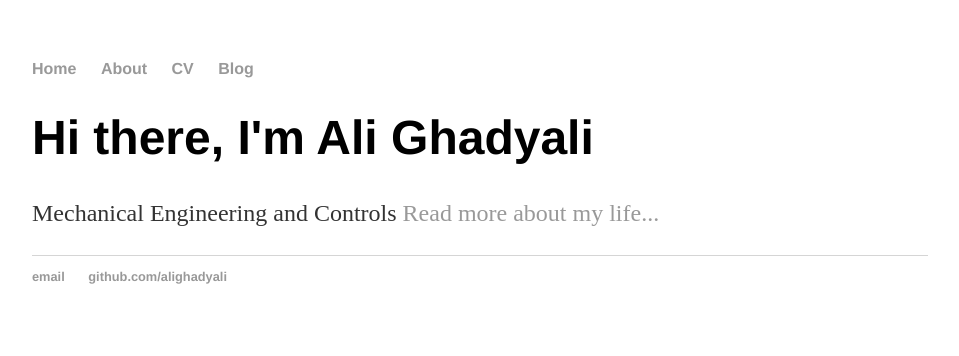
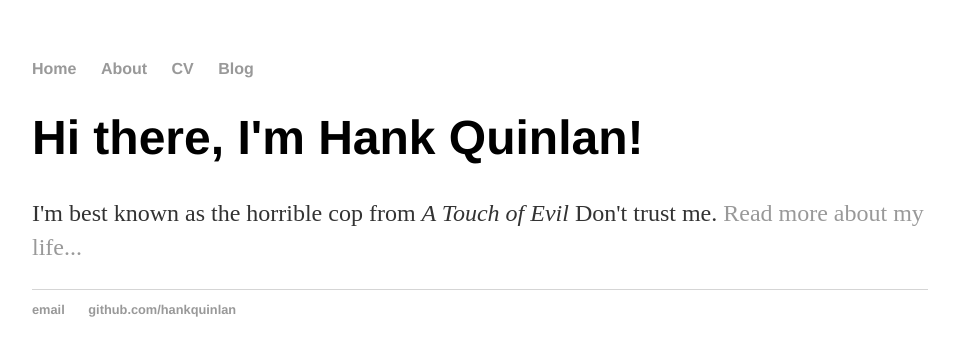
Before and after one commit to alighadyali/alighadyali.github.io, a Jekyll site: the page built from index.html, in a window 1280 px wide. Shown: the top 356 px of the page, without its empty margins (160-1119 px from the left). Built offline with Jekyll 4.4.1, drawn with Linux system fonts in a browser that asks for light colours.

Commit message:
Update index.html

```diff
--- a/index.html
+++ b/index.html
@@ -1,29 +1,8 @@
-<!DOCTYPE html>
-<html>
-	<head>
-		<title>Hank Quinlan, Horrible Cop</title>
-		<link rel="stylesheet" type="text/css" href="/css/main.css">
-	</head>
-	<body>
-		<nav>
-    		<ul>
-        		<li><a href="/">Home</a></li>
-	        	<li><a href="/about">About</a></li>
-        		<li><a href="/cv">CV</a></li>
-        		<li><a href="/blog">Blog</a></li>
-    		</ul>
-		</nav>
-		<div class="container">
-    		<div class="blurb">
-        		<h1>Hi there, I'm Ali Ghadyali</h1>
-				<p>Mechanical Engineering and Controls  <a href="/about">Read more about my life...</a></p>
-    		</div><!-- /.blurb -->
-		</div><!-- /.container -->
-		<footer>
-    		<ul>
-        		<li><a href="mailto:alighadyali@gmail.com">email</a></li>
-        		<li><a href="https://github.com/alighadyali">github.com/alighadyali</a></li>
-			</ul>
-		</footer>
-	</body>
-</html>
+---
+layout: default
+title: Hank Quinlan, Horrible Cop
+---
+<div class="blurb">
+	<h1>Hi there, I'm Hank Quinlan!</h1>
+	<p>I'm best known as the horrible cop from <em>A Touch of Evil</em> Don't trust me. <a href="/about">Read more about my life...</a></p>
+</div><!-- /.blurb -->
```
